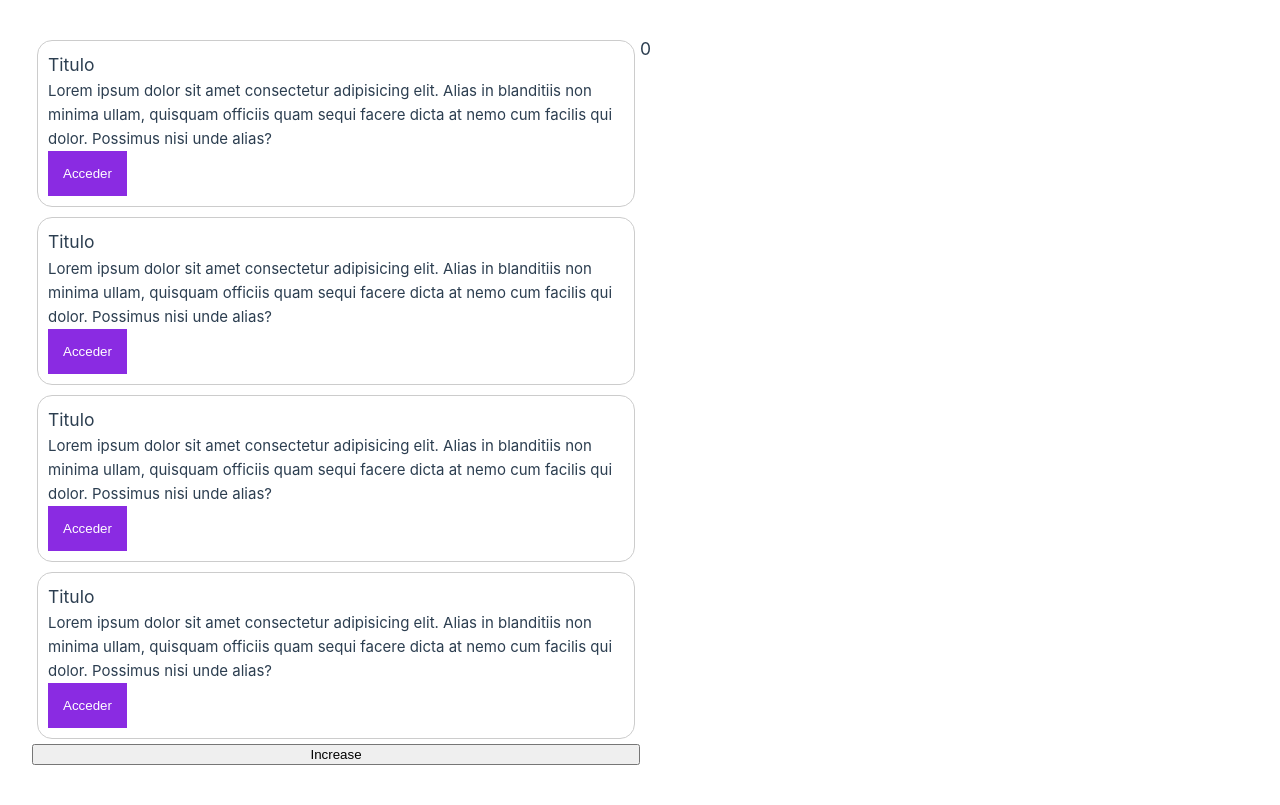
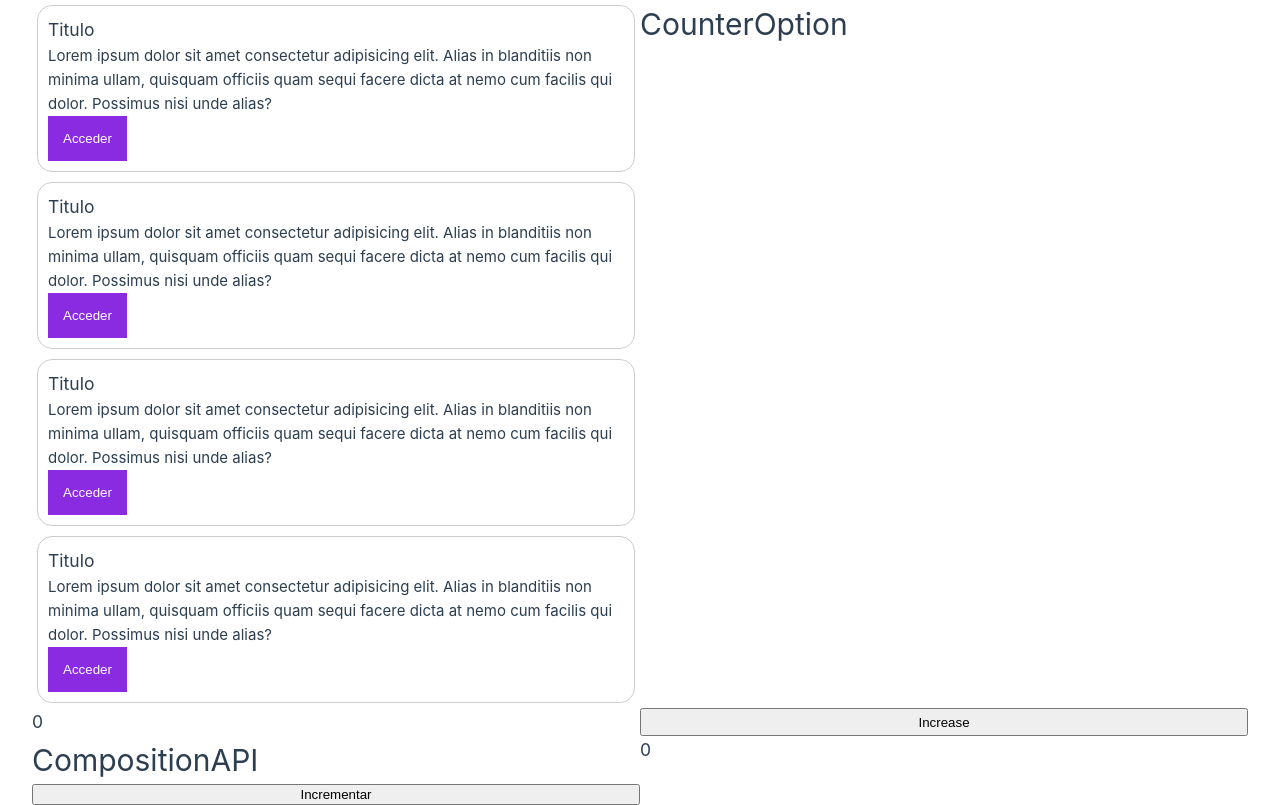
Before and after one commit to DavidDevVelandia/curso-de-vue, a Vue app: page / in a window 1280 px wide. Built offline with nearby package versions, Linux system fonts and the light colour scheme.

Commit message:
Counter with Composition API has been include

```diff
--- a/src/App.vue
+++ b/src/App.vue
@@ -1,10 +1,16 @@
 <template>
   <PostContainer/>
+
+  <h1>CounterOption</h1>
   <CounterOptionAPI/>
+
+  <h1>CompositionAPI</h1>
+  <CounterCompositionAPI/>
 </template>
 <script setup>
   import PostContainer from './components/PostContainer.vue';
   import CounterOptionAPI from './components/CounterOptionAPI.vue';
+  import CounterCompositionAPI from './components/CounterCompositionAPI.vue';
 </script>
 <style>
 
--- a/src/components/CounterCompositionAPI.vue
+++ b/src/components/CounterCompositionAPI.vue
@@ -0,0 +1,14 @@
+<template>
+    <h3>{{ counter }}</h3>
+    <button @click="addCounter">Incrementar</button>
+</template>
+<script setup>
+import { ref } from "vue"
+    //let counter = 0; se declara la variable pero no es reactiva
+
+    //con ref() indica que la variable sera reactiva
+    let counter = ref(0);
+    const addCounter = () => {
+        counter.value++
+    }
+</script>
```
